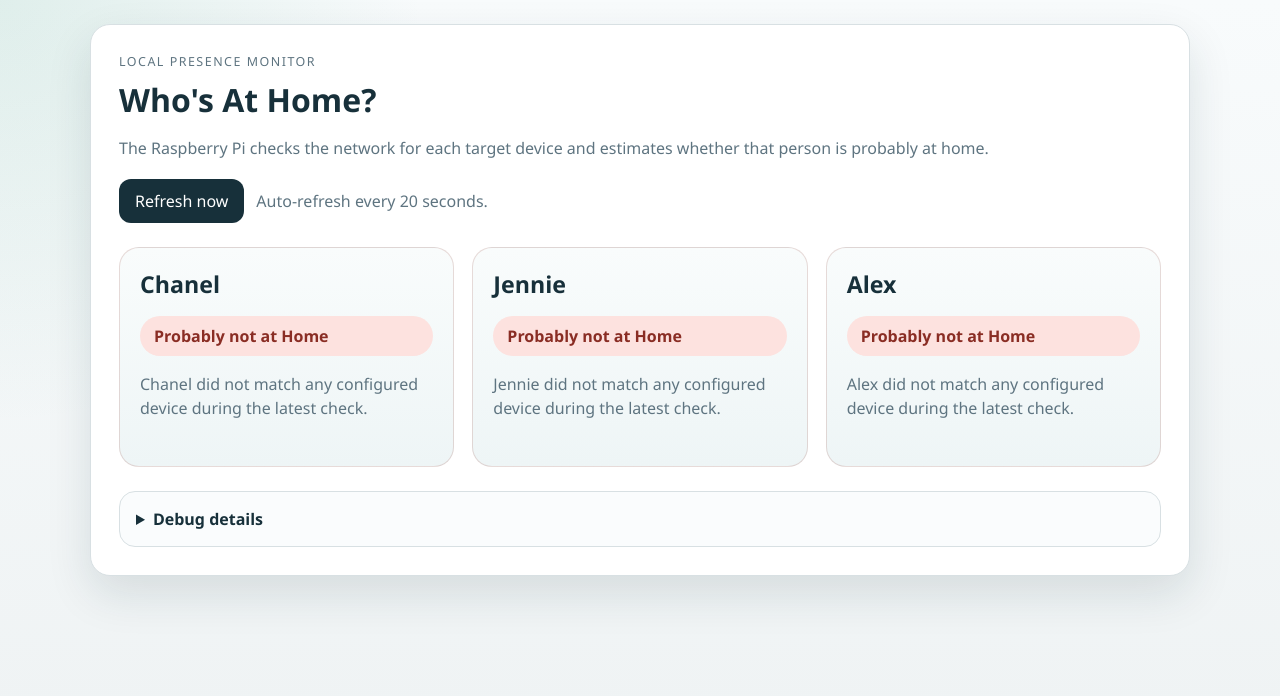
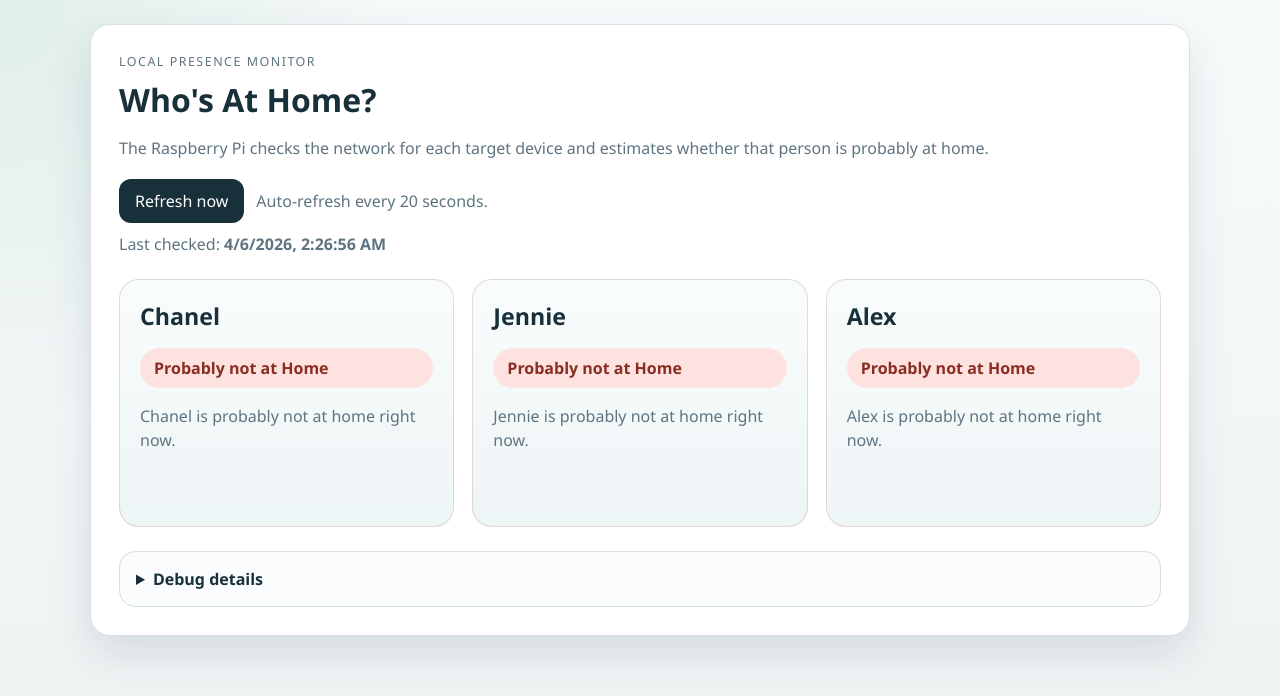
Before and after one commit to alexhou00/WhosAtWeststr51, a Flask app: page / in a window 1280 px wide. Shown: the top 696 px of the page. Run offline with Flask 3, Linux system fonts and the light colour scheme.

Commit message:
modify card for each person

```diff
--- a/static/app.js
+++ b/static/app.js
@@ -5,6 +5,7 @@ const debugOutput = document.getElementById("debug-output");
 const refreshButton = document.getElementById("refresh-button");
 const loadDebugButton = document.getElementById("load-debug-button");
 const refreshNote = document.getElementById("refresh-note");
+const globalLastChecked = document.getElementById("global-last-checked");
 
 const pollSeconds = Number(appConfig.pollingIntervalSeconds || 20);
 refreshNote.textContent = `Auto-refresh every ${pollSeconds} seconds.`;
@@ -81,18 +82,17 @@ function renderPerson(person) {
   card.classList.toggle("person-card-absent", !person.present);
 
   statusText.textContent = person.present
-    ? `${person.name} matched one of the configured device identifiers.`
-    : `${person.name} did not match any configured device during the latest check.`;
+    ? `${person.name}'s device was detected on the network.`
+    : `${person.name} is probably not at home right now.`;
 
-  setField(card, "last_checked", formatTimestamp(person.last_checked));
   setField(card, "method", person.method || "-");
   setField(card, "matched_by", labelForMatchedBy(person.matched_by));
   setField(card, "target_identifier", person.target_identifier || "-");
-  setField(card, "confidence", person.confidence || "-");
   setField(card, "last_positive_detection", formatTimestamp(person.last_positive_detection));
 }
 
 function renderStatus(data) {
+  globalLastChecked.textContent = formatTimestamp(data.last_checked);
   const people = Array.isArray(data.people) ? data.people : [];
   for (const person of people) {
     renderPerson(person);
@@ -112,6 +112,7 @@ function renderStatus(data) {
 }
 
 function renderFetchError(message) {
+  globalLastChecked.textContent = "-";
   for (const card of personCards) {
     const badge = card.querySelector(".person-badge");
     const statusText = card.querySelector(".person-status");
--- a/static/style.css
+++ b/static/style.css
@@ -93,7 +93,7 @@ h1 {
 
 .person-card {
   position: relative;
-  min-height: 220px;
+  min-height: 248px;
   padding: 20px;
   border-radius: 20px;
   background: linear-gradient(180deg, #f9fcfc 0%, #eef5f6 100%);
@@ -153,6 +153,7 @@ h1 {
   grid-template-columns: repeat(2, minmax(0, 1fr));
   gap: 12px;
   width: 100%;
+  align-content: start;
 }
 
 .meta-item {
@@ -169,6 +170,11 @@ h1 {
   font-size: 0.9rem;
 }
 
+.code-value {
+  font-family: Consolas, "Courier New", monospace;
+  word-break: break-word;
+}
+
 .actions,
 .debug-actions {
   display: flex;
@@ -176,6 +182,10 @@ h1 {
   gap: 12px;
   margin-top: 20px;
   flex-wrap: wrap;
+}
+
+.global-last-checked {
+  margin: 10px 0 0;
 }
 
 button {
--- a/templates/index.html
+++ b/templates/index.html
@@ -3,7 +3,7 @@
   <head>
     <meta charset="utf-8">
     <meta name="viewport" content="width=device-width, initial-scale=1">
-    <title>Home Presence</title>
+    <title>Who's At Home?</title>
     <link rel="stylesheet" href="{{ url_for('static', filename='style.css') }}">
   </head>
   <body>
@@ -19,6 +19,10 @@
           <button id="refresh-button" type="button">Refresh now</button>
           <span id="refresh-note" class="subtle"></span>
         </div>
+        <p class="subtle global-last-checked">
+          Last checked:
+          <strong id="global-last-checked">-</strong>
+        </p>
 
         <div id="person-grid" class="person-grid">
           {% for target in target_summary %}
@@ -31,12 +35,8 @@
             <div class="person-hover-panel">
               <div class="hover-grid">
                 <div class="meta-item">
-                  <span class="label">Last checked</span>
-                  <strong data-field="last_checked">-</strong>
-                </div>
-                <div class="meta-item">
                   <span class="label">Method</span>
-                  <strong data-field="method">-</strong>
+                  <strong data-field="method" class="code-value">-</strong>
                 </div>
                 <div class="meta-item">
                   <span class="label">Matched by</span>
@@ -44,11 +44,7 @@
                 </div>
                 <div class="meta-item">
                   <span class="label">Target matched</span>
-                  <strong data-field="target_identifier">-</strong>
-                </div>
-                <div class="meta-item">
-                  <span class="label">Confidence</span>
-                  <strong data-field="confidence">-</strong>
+                  <strong data-field="target_identifier" class="code-value">-</strong>
                 </div>
                 <div class="meta-item">
                   <span class="label">Last positive</span>
```
